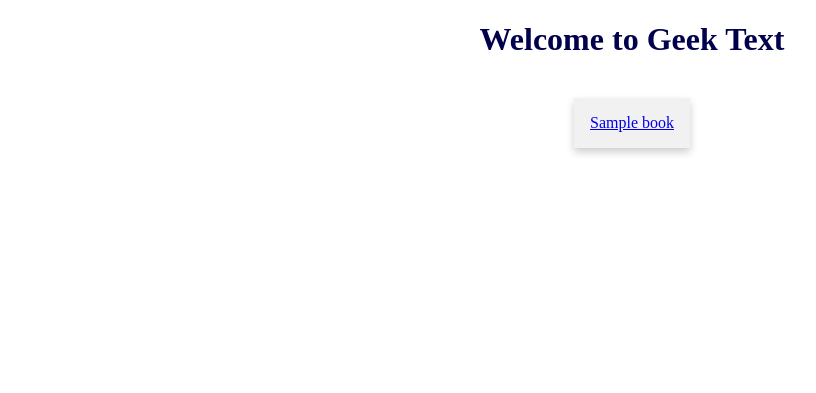
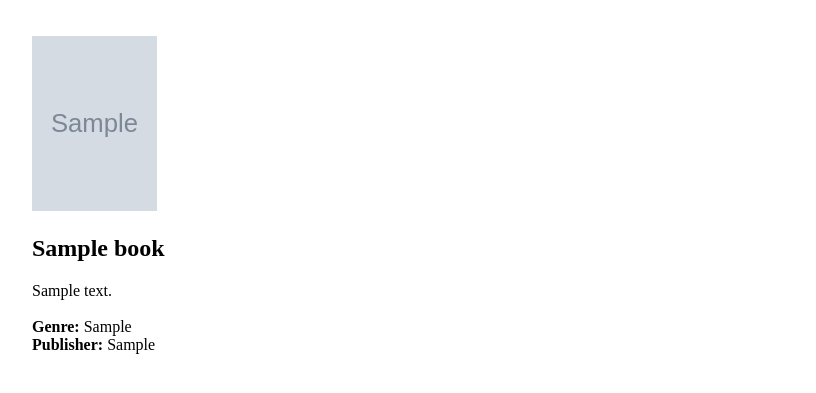
Before and after one commit to trujiyo/GeekText, a Django app: template GeekText/BookStore/templates/BookDetails/bookDetails.html in a window 1280 px wide. Shown: the part 56-449 px from the top of the page, without its empty margins (8-824 px from the left). Run offline with Django 3.2, Linux system fonts and the light colour scheme; the template is opened without the code that fills it: values that come from a table or form of the project are taken from there, others are empty; tables that the repository leaves empty hold one stand-in row (values such as "Sample post"); grey boxes marked "Sample" are stand-in pictures.

Commit message:
Book Model updated for image, BookDetails page created, Base and Index page separated

```diff
--- a/GeekText/BookStore/models.py
+++ b/GeekText/BookStore/models.py
@@ -9,6 +9,8 @@ class Book(models.Model):
     description = models.CharField(max_length=10000)
     genre = models.CharField(max_length = 256)
     publishing_info = models.CharField(max_length = 256)
+    cover = models.ImageField(null=True, upload_to='media')
+
     #average_rating
     #cover
     #author name and bio?
--- /dev/null
+++ b/GeekText/BookStore/templates/BookDetails/base.html
@@ -0,0 +1,32 @@
+<!DOCTYPE html>
+{% load static from staticfiles %}
+
+<!-- links the css for the base-->
+<link rel="stylesheet" type="text/css" href="{% static 'css/base.css' %}">
+<head>
+    <title> Geek Text </title>
+        <!-- the code for the navbar -->
+        <nav>
+            <div class="navbar" id="myNavbar">
+                <div class="dropdown">
+                    <button class="dropbtn">Login<i class="fa fa-caret-down"></i></button>
+                </div>
+                <div class="dropdown">
+                    <button class="dropbtn">Shopping Cart<i class="fa fa-caret-down"></i></button>
+                    <!-- the code for dropdown content
+                    <div class="dropdown-content">
+                        <a href = "">Items</a>
+                    </div> -->
+                </div>
+            </div>
+        </nav>
+</head>
+
+
+<body>
+    <div class="container">
+        {% block body %}
+        {% endblock %}
+    </div>
+</body>
+</html>
--- a/GeekText/BookStore/templates/BookDetails/bookDetails.html
+++ b/GeekText/BookStore/templates/BookDetails/bookDetails.html
@@ -1,14 +1,22 @@
-{% extends "BookDetails/index.html" %}
-{% load static %}
+{% extends "BookDetails/base.html" %}
 {% block body %}
-
-    <h2> {{Book.book_name}} </h2>
-    <body>
-        {{Book.description}}
+    {% if Book.cover %}
+        <br><br>
+        <img class="img" src="{{ Book.cover.url }}" width="125" height="175">
         <br>
-        {{Book.genre}}
+        <h2>{{ Book.book_name }}</h2>
+        {{ Book.description}}
+        <br><br>
+        <b>Genre:</b> {{ Book.genre }}
         <br>
-        {{Book.publishing_info}}
-    </body>
+        <b>Publisher:</b> {{ Book.publishing_info }}
+    {% else %}
+        <h2>{{ Book.book_name }}</h2>
+        {{ Book.description}}
+        <br><br>
+        <b>Genre:</b> {{ Book.genre }}
+        <br>
+        <b>Publisher:</b> {{ Book.publishing_info }}
+    {% endif %}
 
 {% endblock %}
--- a/GeekText/BookStore/templates/BookDetails/index.html
+++ b/GeekText/BookStore/templates/BookDetails/index.html
@@ -1,43 +1,22 @@
-<!DOCTYPE html>
-{% load static from staticfiles %}
-
-<!-- links the css for the base-->
-<link rel="stylesheet" type="text/css" href="{% static 'css/base.css' %}">
-<head>
-    <title> Geek Text </title>
-        <!-- the code for the navbar -->
-        <nav>
-            <div class="navbar" id="myNavbar">
-                <div class="dropdown">
-                    <button class="dropbtn">Login<i class="fa fa-caret-down"></i></button>
-                </div>
-                <div class="dropdown">
-                    <button class="dropbtn">Shopping Cart<i class="fa fa-caret-down"></i></button>
-                    <!-- the code for dropdown content
-                    <div class="dropdown-content">
-                        <a href = "">Items</a>
-                    </div> -->
-                </div>
-            </div>
-        </nav>
-</head>
-
-
-<body>
+{% extends "BookDetails/base.html" %}
+{% block body %}
     <div class="container">
         <h1> Welcome to Geek Text </h1>
         <br>
 
         <div class="flexcontainer">
             {% for books in Book%}
+               {% if books.cover %}
+                <div class="card">
+                    <img class="img" src="{{ books.cover.url }}" width="125" height="175"><br>
+                    <a href="{{ books.get_absolute_url }}"> {{books.book_name}} </a>
+                </div>
+                {% else %}
                 <div class="card">
                     <a href="{{ books.get_absolute_url }}"> {{books.book_name}} </a>
                 </div>
+                {% endif %}
             {% endfor %}
         </div>
-
-        {% block body %}
+    </div>
 {% endblock %}
-    </div>
-</body>
-</html>
--- a/GeekText/BookStore/urls.py
+++ b/GeekText/BookStore/urls.py
@@ -1,9 +1,10 @@
 from django.urls import path
 from . import views
+from django.conf import settings
+from django.conf.urls.static import static
 
 #To call a view you need to map it to a URL, this is where you put your URLConfigs
 urlpatterns = [
     path('', views.index, name='index'),
-    path('bookDetails/', views.bookDetails, name='bookDetails'),
-    path('bookDetails/<str:title>', views.bookDetails, name='bookDetails'),
-]
+    path('<str:title>', views.bookDetails, name='bookDetails'),
+]+ static(settings.MEDIA_URL, document_root=settings.MEDIA_ROOT)
--- a/GeekText/BookStore/views.py
+++ b/GeekText/BookStore/views.py
@@ -9,5 +9,5 @@ def index(request):
     return render(request, 'BookDetails/index.html', {'Book': Books})
 
 def bookDetails(request, title):
-    book = Book.objects.filter(book_name=title)
+    book = get_object_or_404(Book, book_name=title)
     return render(request, 'BookDetails/bookDetails.html', {'Book': book})
--- a/GeekText/GeekText/settings.py
+++ b/GeekText/GeekText/settings.py
@@ -119,3 +119,6 @@ USE_TZ = True
 # https://docs.djangoproject.com/en/2.2/howto/static-files/
 
 STATIC_URL = '/static/'
+
+MEDIA_URL = '/media/'
+MEDIA_ROOT= os.path.join(BASE_DIR,'media')
```
Also changed, not shown: GeekText/media/media/IKOFS.jpg (added), GeekText/media/media/THG.jpg (added), GeekText/media/media/the_giver.jpg (added). Lines whose indentation alone changed are shown as unchanged.
